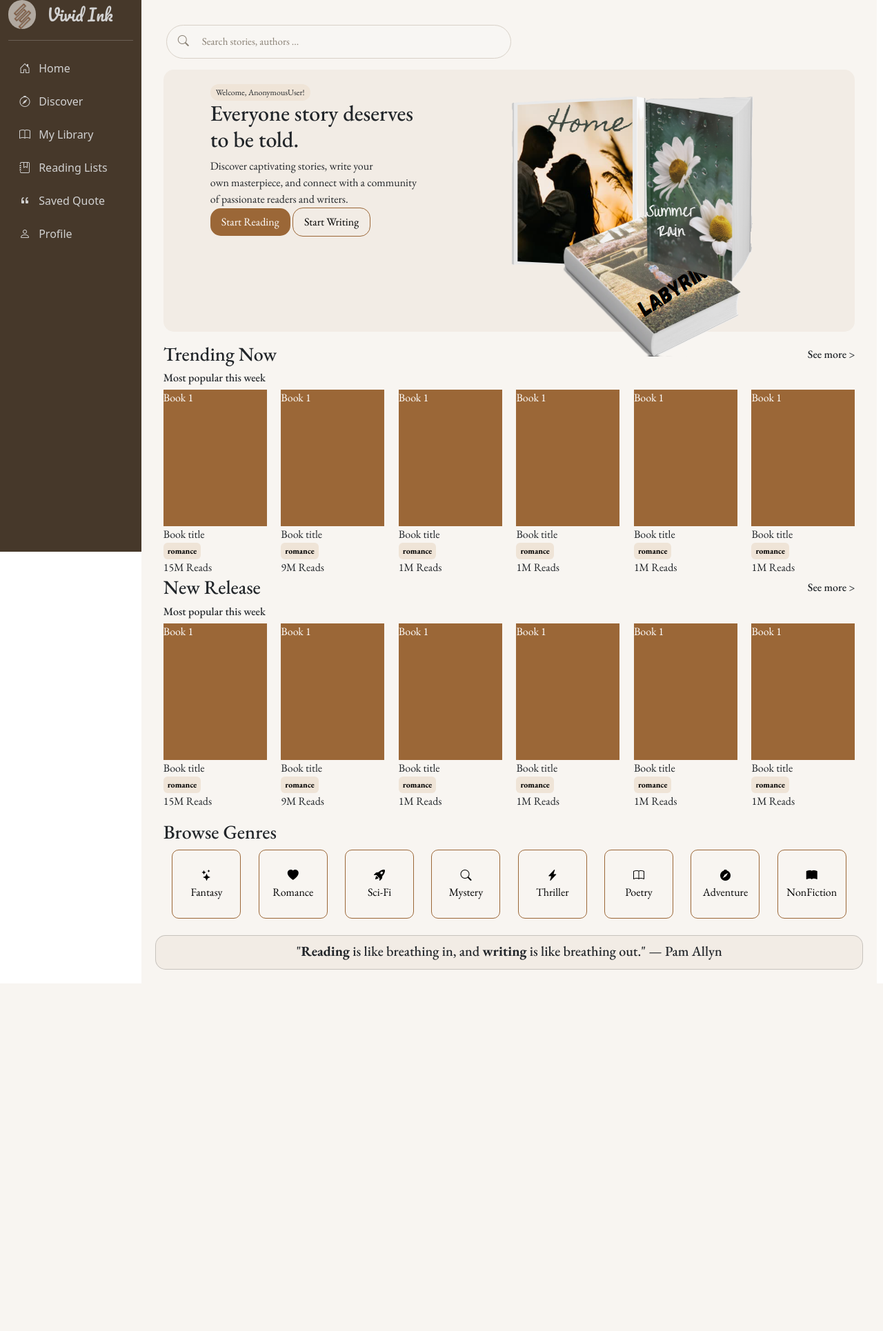
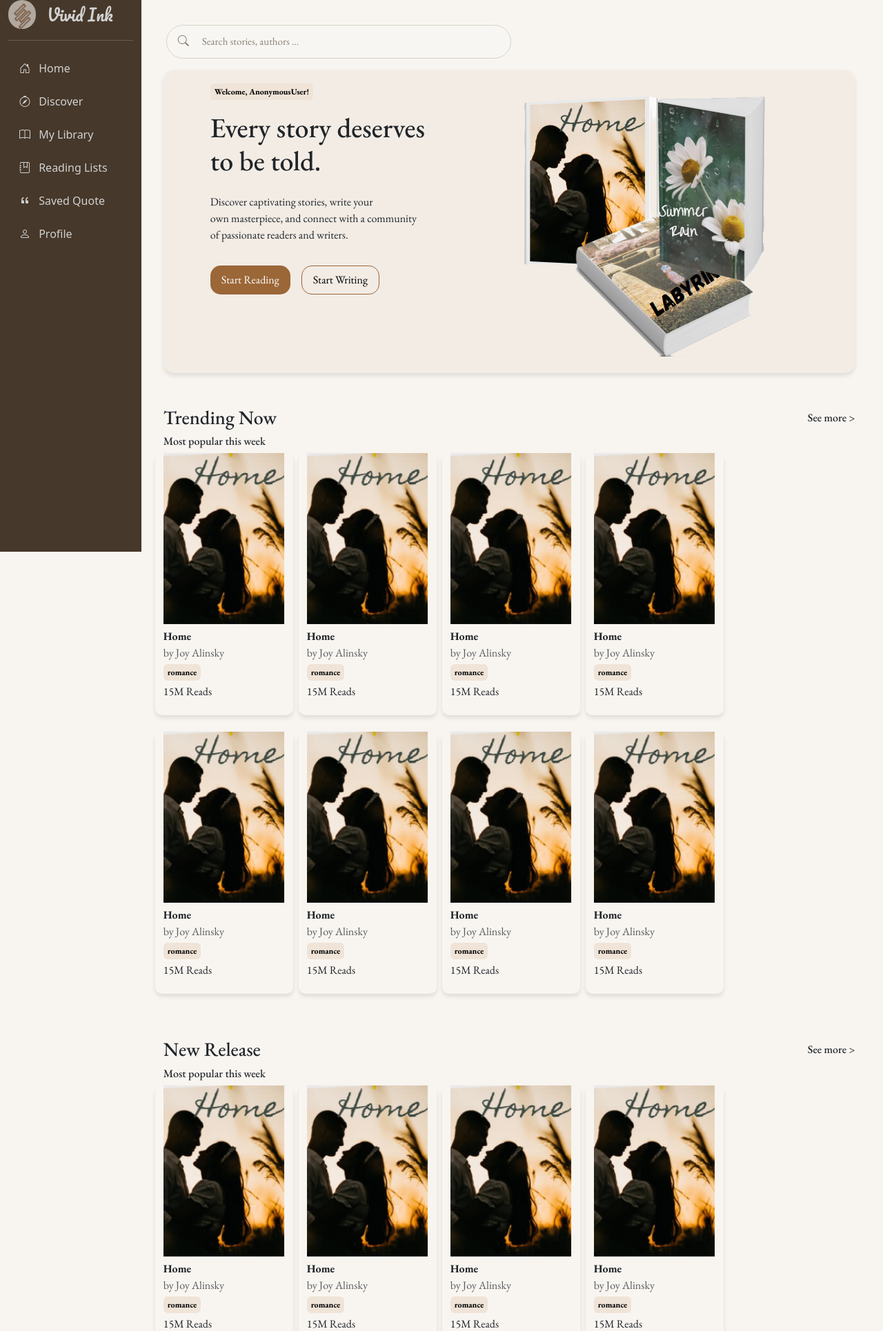
Before and after one commit to joyinalgorithms/capstone, a Django app: page /reader/ in a window 1280 px wide. Shown: the top 1930 px of the page at 69% size. Before the commit the page ends 1426 px from the top, so only its background shows below. Run offline with Django 5.2, Linux system fonts and the light colour scheme.

Commit message:
Fix layout of homepage and call mock data instead

```diff
--- a/capstone/reader/static/css/index.css
+++ b/capstone/reader/static/css/index.css
@@ -1,7 +1,7 @@
 .hero-card {
     background-color: #f2ece5;
-    box-shadow: 5px;
-    height: 380px;
+    box-shadow: 0 4px 6px rgba(0,0,0,0.1);
+    min-height: 200px;
     border-radius: 15px;
     padding: 20px;
 }
@@ -30,14 +30,18 @@
     border-radius: 15px;
 }
 .book-item-container {
-    width: 150px;
-    height: 270px;
+    width: 200px;
+    height: 380px;
+    box-shadow: 0 4px 6px rgba(0,0,0,0.1);
+    border-radius: 10px;
 }
 .book-item {
     width: 100%;
-    height: 200px;
-    background-color:#9b6737;
+    height: 250px;
     color: white;
+}
+.book-item img {
+    width: 100%
 }
 .genre-card {
     border: 1px solid #9b6737;
--- a/capstone/reader/static/css/layout.css
+++ b/capstone/reader/static/css/layout.css
@@ -1,5 +1,7 @@
+body {
+  background-color: #f8f5f1ee;
+}
 .body {
-    background-color: #f8f5f1ee;
     font-family: "EB Garamond", serif;
     margin-left: 16%;
     padding: 20px;
--- a/capstone/reader/templates/reader/index.html
+++ b/capstone/reader/templates/reader/index.html
@@ -8,157 +8,88 @@ Home
 {% endblock %}
 {% block body %}
 {% include 'reader/searchbar.html' %}
-<section class="container-fluid hero-section">
-  <div class="hero-card d-flex flex-row">
+<section class="container-fluid hero-section mb-5">
+  <div class="hero-card d-flex flex-column flex-lg-row gap-4">
     <!--LEFT SIDE-->
-    <div class="flex-fill ps-5">
-      <span class="welcome-badge"> Welcome, {{ user }}! </span>
-      <h2>
-        Everyone story deserves
+    <div class="flex-grow-1 pd-3 ps-md-5 d-flex flex-column gap-3">
+      <span class="badge"> Welcome, {{ user }}! </span>
+      <h1 class="">
+        Every story deserves
         <br />
         to be told.
-      </h2>
-      <p>
+      </h1>
+      <div>
         Discover captivating stories, write your
         <br />own masterpiece, and connect with a community <br />
         of passionate readers and writers.
-      </p>
+      </div>
+      <div class="d-flex flex-row mt-3 gap-3">
         <button class="btn-reading py-2 px-3">Start Reading</button>
         <button class="btn-writing py-2 px-3">Start Writing</button>
       </div>
+    </div>
 
     <!--RIGHT SIDE-->
-    <div class="flex-fill">
+    <div class="flex-grow-1">
       <img src="{% static 'reader/books.png' %}" alt="" />
     </div>
   </div>
 </section>
 
-<section class="container-fluid mt-3">
+<section class="container-fluid mt-3 mb-5">
   <div class="d-flex flex-row justify-content-between align-items-center">
     <h3>Trending Now</h3>
     <h6>See more ></h6>
   </div>
   <h6>Most popular this week</h6>
-  <div class="d-flex flex-row justify-content-between">
-    <div class="book-item-container d-flex flex-column">
-      <div class="book-item">Book 1</div>
-      <div>Book title</div>
-      <span class="badge">romance</span>
-      <p>15M Reads</p>
+      <div class="row row-cols-2 row-cols-md-4 row-cols-lg-6 gap-2">
+        {% for book in books %}
+        <div class="book-item-container d-flex flex-column gap-1 mb-3">
+          <div class="book-item">
+            <img src="{% static book.image '%}" alt="">
           </div>
-    <div class="book-item-container d-flex flex-column">
-      <div class="book-item">Book 1</div>
-      <div>Book title</div>
-      <span class="badge">romance</span>
-      <p>9M Reads</p>
+          <div>
+            <p><strong>{{ book.title }}</strong></p>
+            <p class="text-muted">by {{ book.author }}</p>
           </div>
-    <div class="book-item-container d-flex flex-column">
-      <div class="book-item">Book 1</div>
-      <div>Book title</div>
-      <span class="badge">romance</span>
-      <p>1M Reads</p>
+          <span class="badge">{{ book.genre }}</span>
+          <p>{{ book.reads }} Reads</p>
         </div>
-    <div class="book-item-container d-flex flex-column">
-      <div class="book-item">Book 1</div>
-      <div>Book title</div>
-      <span class="badge">romance</span>
-      <p>1M Reads</p>
+        {% endfor %}
       </div>
-    <div class="book-item-container d-flex flex-column">
-      <div class="book-item">Book 1</div>
-      <div>Book title</div>
-      <span class="badge">romance</span>
-      <p>1M Reads</p>
-    </div>
-    <div class="book-item-container d-flex flex-column">
-      <div class="book-item">Book 1</div>
-      <div>Book title</div>
-      <span class="badge">romance</span>
-      <p>1M Reads</p>
-    </div>
-  </div>
-  <div class="d-flex flex-row justify-content-between align-items-center">
+
+  <div class="d-flex flex-row justify-content-between align-items-center mt-5">
     <h3>New Release</h3>
     <h6>See more ></h6>
   </div>
   <h6>Most popular this week</h6>
-  <div class="d-flex flex-row justify-content-between">
-    <div class="book-item-container d-flex flex-column">
-      <div class="book-item">Book 1</div>
-      <div>Book title</div>
-      <span class="badge">romance</span>
-      <p>15M Reads</p>
+      <div class="row row-cols-2 row-cols-md-4 row-cols-lg-6 gap-2">
+        {% for book in books %}
+        <div class="book-item-container d-flex flex-column gap-1 mb-3">
+          <div class="book-item">
+            <img src="{% static book.image '%}" alt="">
           </div>
-    <div class="book-item-container d-flex flex-column">
-      <div class="book-item">Book 1</div>
-      <div>Book title</div>
-      <span class="badge">romance</span>
-      <p>9M Reads</p>
+          <div>
+            <p><strong>{{ book.title }}</strong></p>
+            <p class="text-muted">by {{ book.author }}</p>
           </div>
-    <div class="book-item-container d-flex flex-column">
-      <div class="book-item">Book 1</div>
-      <div>Book title</div>
-      <span class="badge">romance</span>
-      <p>1M Reads</p>
+          <span class="badge">{{ book.genre }}</span>
+          <p>{{ book.reads }} Reads</p>
         </div>
-    <div class="book-item-container d-flex flex-column">
-      <div class="book-item">Book 1</div>
-      <div>Book title</div>
-      <span class="badge">romance</span>
-      <p>1M Reads</p>
-    </div>
-    <div class="book-item-container d-flex flex-column">
-      <div class="book-item">Book 1</div>
-      <div>Book title</div>
-      <span class="badge">romance</span>
-      <p>1M Reads</p>
-    </div>
-    <div class="book-item-container d-flex flex-column">
-      <div class="book-item">Book 1</div>
-      <div>Book title</div>
-      <span class="badge">romance</span>
-      <p>1M Reads</p>
-    </div>
+        {% endfor %}
       </div>
 </section>
 
 
-<section class="container-fluid mt-3">
+<section class="container-fluid mt-6">
     <h3>Browse Genres</h3>
     <div class="genre-card-container d-flex flex-row justify-content-around">
+        {% for genre in genres %}
           <div class="genre-card d-flex flex-column justify-content-center align-items-center">
-            <i class="bi bi-stars"></i>
-            Fantasy
+              <i class="bi {{ genre.icon }}"></i>
+              {{ genre.genre }}
           </div>
-        <div class="genre-card d-flex flex-column justify-content-center align-items-center">
-            <i class="bi bi-heart-fill"></i>
-            Romance
-        </div>
-        <div class="genre-card d-flex flex-column justify-content-center align-items-center">
-            <i class="bi bi-rocket-takeoff-fill"></i>
-            Sci-Fi
-        </div>
-        <div class="genre-card d-flex flex-column justify-content-center align-items-center">
-            <i class="bi bi-search"></i>
-            Mystery
-        </div>
-        <div class="genre-card d-flex flex-column justify-content-center align-items-center">
-            <i class="bi bi-lightning-charge-fill"></i>
-            Thriller
-        </div>
-        <div class="genre-card d-flex flex-column justify-content-center align-items-center">
-            <i class="bi bi-book"></i>
-            Poetry
-        </div>
-        <div class="genre-card d-flex flex-column justify-content-center align-items-center">
-            <i class="bi bi-compass-fill"></i>
-            Adventure
-        </div>
-        <div class="genre-card d-flex flex-column justify-content-center align-items-center">
-            <i class="bi bi-book-fill"></i>
-            NonFiction
-        </div>
+        {% endfor %}
     </div>
 </section>
 
--- a/capstone/reader/views.py
+++ b/capstone/reader/views.py
@@ -2,7 +2,82 @@ from django.shortcuts import render
 
 # Create your views here.
 def index(request):
-    return render(request, "reader/index.html")
+    mock_books = [
+        {
+            "title": "Home",
+            "author": "Joy Alinsky",
+            "genre": "romance",
+            "reads": "15M",
+            "image": "reader/home.png"
+        },
+        {
+            "title": "Home",
+            "author": "Joy Alinsky",
+            "genre": "romance",
+            "reads": "15M",
+            "image": "reader/home.png"
+        },
+        {
+            "title": "Home",
+            "author": "Joy Alinsky",
+            "genre": "romance",
+            "reads": "15M",
+            "image": "reader/home.png"
+        },
+        {
+            "title": "Home",
+            "author": "Joy Alinsky",
+            "genre": "romance",
+            "reads": "15M",
+            "image": "reader/home.png"
+        },
+        {
+            "title": "Home",
+            "author": "Joy Alinsky",
+            "genre": "romance",
+            "reads": "15M",
+            "image": "reader/home.png"
+        },
+        {
+            "title": "Home",
+            "author": "Joy Alinsky",
+            "genre": "romance",
+            "reads": "15M",
+            "image": "reader/home.png"
+        },
+        {
+            "title": "Home",
+            "author": "Joy Alinsky",
+            "genre": "romance",
+            "reads": "15M",
+            "image": "reader/home.png"
+        },
+        {
+            "title": "Home",
+            "author": "Joy Alinsky",
+            "genre": "romance",
+            "reads": "15M",
+            "image": "reader/home.png"
+        },
+    ]
+
+    genres = [
+        {"genre": "romance", "icon": "bi-heart-fill"},
+        {"genre": "fantasy", "icon": "bi-stars"},
+        {"genre": "sci-fi", "icon": "bi-rocket-takeoff"},
+        {"genre": "mystery", "icon": "bi-search"},
+        {"genre": "thriller", "icon": "bi-lightning-charge"},
+        {"genre": "horror", "icon": "bi-ghost"},
+        {"genre": "historical fiction", "icon": "bi-hourglass-split"},
+        {"genre": "biography", "icon": "bi-person-badge"},
+        {"genre": "self-help", "icon": "bi-lightbulb"},
+        {"genre": "adventure", "icon": "bi-compass"}
+    ]
+
+    return render(request, "reader/index.html", {
+        "books": mock_books,
+        "genres": genres,
+    })
 
 def discover(request):
     return render(request, "reader/discover.html")
```
Also changed, not shown: capstone/reader/static/reader/home.png (added). Lines whose indentation alone changed are shown as unchanged.
